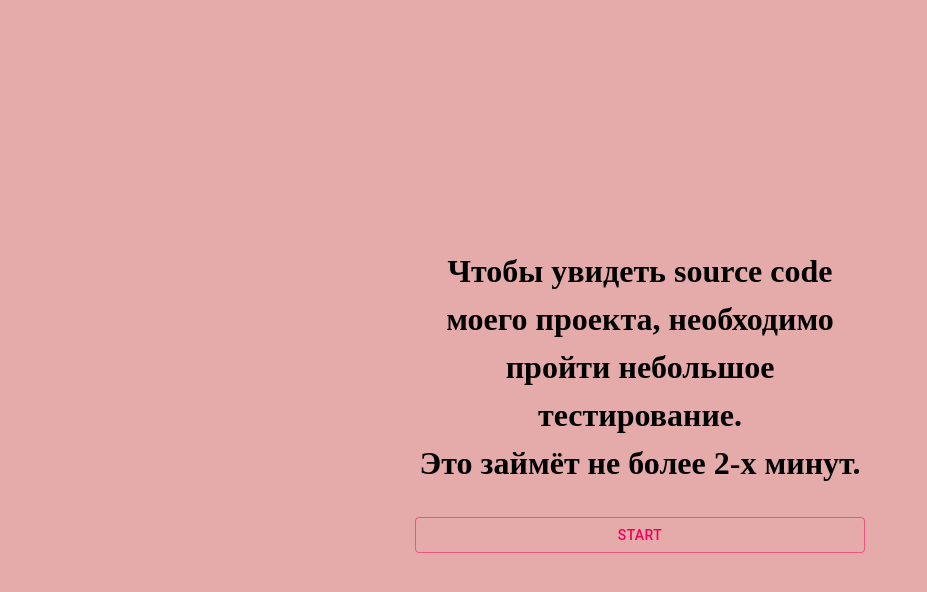
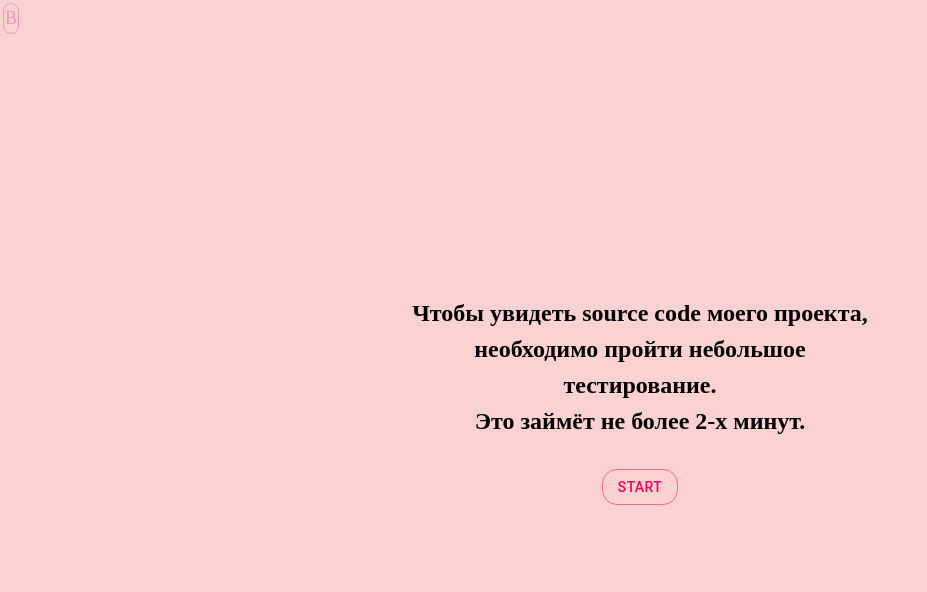
Before and after one commit to AlexandrKhom/movies_from_the_movies, a React (Create React App) app: page /test in a window 1280 px wide. Shown: the top 592 px of the page, without its empty margins (0-927 px from the left). Built offline with nearby package versions, Linux system fonts and the light colour scheme; what react-animations would draw is missing.

Commit message:
I hope that's all 2

```diff
--- a/src/components/CV/NewCV/CVmy.js
+++ b/src/components/CV/NewCV/CVmy.js
@@ -1,13 +1,13 @@
 import React from "react";
 import styles from './CVmy.module.css'
 import useSound from 'use-sound';
-import boom from './sound/alarm01.mp3';
+import phone from './sound/iphone.mp3'
 import styled, {keyframes} from 'styled-components';
 import {
     slideInDown, zoomIn, pulse, tada, zoomInDown,
     slideInLeft, slideInRight, slideInUp
 } from 'react-animations';
-
+import {Link} from "react-router-dom";
 
 
 export const SlideInLeft = styled.div`animation: 1s ${keyframes`${slideInLeft}`}`;
@@ -33,12 +33,13 @@ export const SlideInRight = styled.div`animation: 1s ${keyframes`${slideInRight}
 
 
 export function CVmy() {
-    const [play, {stop}] = useSound(boom);
+    const [play, {stop}] = useSound(phone);
 
 
     return (
         <div className={styles.wrapper}>
             <SlideInLeft className={styles.bottom}>
+                <Link to="/" className={styles.back}>B</Link>
                 <div onMouseEnter={() => play()} onMouseLeave={() => stop()}>
                     🔊
                     {/*<Sound/>*/}
@@ -201,7 +202,7 @@ export function CVmy() {
                                         <div>
                                             <a className={styles.refer2}
                                                target="_blank"
-                                               href="https://alexandrkhom.github.io"
+                                               href="https://max2020khom.github.io"
                                                rel="noreferrer">
                                                 https://alexandrkhom.github.io/movie</a>
                                             <br/>
--- a/src/components/CV/NewCV/CVmy.module.css
+++ b/src/components/CV/NewCV/CVmy.module.css
@@ -8,10 +8,7 @@
     width: 100%;
     min-width: 730px;
     min-height: 100vh;
-    /*display: grid;*/
     display: flex;
-    /*grid-template-columns: 1.8fr 6.4fr 1.8fr;*/
-    /*background: #2e2c33;*/
     background: #81c1f3;
     text-align: center;
 }
@@ -35,7 +32,6 @@
     padding: 10px;
     background: #285a8f;
     min-height: 25vh;
-    /*width: 1fr;*/
     display: grid;
     grid-template-columns: 6fr 4fr;
 }
@@ -83,33 +79,29 @@
     display: grid;
     min-height: 75vh;
     grid-template-columns: 1fr 1fr;
-    /*grid-template-rows: 28.3vh 28.3vh 28.3vh;*/
     grid-template-rows: repeat(3, 1fr);
     align-items: center;
     justify-content: space-between;
-    grid-column-gap: 2px;
 }
 
 .category {
-    margin-top: 2px;
+    margin: 1px;
     padding: 20px;
     display: grid;
-    /*background: dodgerblue;*/
     background: cornflowerblue;
     min-height: 226px;
     min-width: 430px;
+    border-radius: 1%;
 }
 
 .category2 {
     display: grid;
     grid-template-columns: 1fr 1fr;
-    /*justify-items: start;*/
 }
 
 .name {
     display: grid;
     justify-items: start;
-    /*grid-template-rows: 5fr;*/
     font-size: 17px;
     font-weight: bolder;
     padding-left: 15px;
@@ -125,3 +117,19 @@
     font-size: 17px;
     line-height: 1.4
 }
+
+.back {
+    position: fixed;
+    text-decoration: none;
+    color: rgba(58, 55, 55, 0.68);
+    font-size: large;
+    border: #3a3737 1px solid;
+    border-radius: 22px;
+    margin: 3px;
+    padding: 1px;
+}
+.back:hover {
+    /*border: #3f3030 1px solid;*/
+    border: #2d494b 1px solid;
+    color: #2d494b;
+}
--- a/src/components/Movie/Hide/Hide.module.css
+++ b/src/components/Movie/Hide/Hide.module.css
@@ -4,7 +4,7 @@
     justify-content: center;
     align-items: center;
     width: 100%;
-    height: 100vh;
+    height: 100%;
     z-index: 5;
     background-color: rgba(229, 15, 15, 0.3);
     backdrop-filter: blur(10px);
--- a/src/components/Movie/MovieInfo/MovieInfo.module.css
+++ b/src/components/Movie/MovieInfo/MovieInfo.module.css
@@ -1,7 +1,7 @@
 .wrapper {
     width: 80%;
     /*width: 100%;*/
-    min-width: 620px;
+    min-width: 420px;
     display: flex;
     /*flex-wrap: wrap;*/
     justify-content: center;
@@ -27,7 +27,7 @@ iframe {
 .wrapperImg {
     margin-top: 20px;
     min-width: 70px;
-    margin-left: 22px;
+    margin-left: 7%;
 }
 
 .vote {
@@ -58,7 +58,9 @@ iframe {
 
 .wrapperInfo {
     flex: 1;
-    padding: 10px 30px 30px;
+    /*padding: 10px 30px 30px;*/
+
+    margin: 5%;
     line-height: 1.6;
 }
 .filmTitle{
--- a/src/components/Test/Preview/Preview.js
+++ b/src/components/Test/Preview/Preview.js
@@ -6,10 +6,10 @@ export const Preview = ({ setStart }) => {
   return (
       <div className={styles.wrapper}>
         <div className={styles.block}>
-          <h1>Чтобы увидеть
-              source code
-              моего проекта, необходимо пройти небольшое тестирование. <br/>
-              Это займёт не более 2-х минут.</h1>
+          <h2>Чтобы увидеть
+              source code моего проекта,
+              необходимо пройти небольшое тестирование. <br/>
+              Это займёт не более 2-х минут.</h2>
           <Button onClick={() => setStart(true)} variant="outlined" color="secondary">Start</Button>
         </div>
       </div>
--- a/src/components/Test/Preview/Preview.module.css
+++ b/src/components/Test/Preview/Preview.module.css
@@ -5,16 +5,26 @@
     align-items: center;
     width: 100%;
     min-height: 100vh;
+    background-color: #fcd1d1;
 }
 
 .block {
     display: flex;
     flex-direction: column;
     text-align: center;
-    width: 450px;
-    padding: 50px 0;
+    /*min-height: 50%;*/
+    /*min-width: 70%;*/
+    align-items: center;
+    /*padding: 50px 0;*/
+
+    padding: 50px 50px;
+
 }
 
-.block > h1 {
+.block > h2 {
     margin-bottom: 30px;
+    max-width: 50%;
 }
+.block > button {
+    border-radius: 15px;
+}
--- a/src/components/Test/Questions/Questions.module.css
+++ b/src/components/Test/Questions/Questions.module.css
@@ -12,6 +12,23 @@
     text-align: center;
     text-shadow: 5px 6px 2px rgba(0,0,0,0.3);
 }
+
+.back {
+    position: fixed;
+    text-decoration: none;
+    color: rgba(58, 55, 55, 0.68);
+    font-size: large;
+    border: #3a3737 1px solid;
+    border-radius: 22px;
+    margin: 3px;
+    padding: 1px;
+}
+.back:hover {
+    /*border: #3f3030 1px solid;*/
+    border: #2d494b 1px solid;
+    color: #2d494b;
+}
+
 .linkToGitHub {
     display: flex;
     justify-content: center;
--- a/src/containers/TestPage/TestPage.js
+++ b/src/containers/TestPage/TestPage.js
@@ -1,7 +1,8 @@
-import {useEffect, useState} from "react";
+import React, {useEffect, useState} from "react";
 
 import styles from './TestPage.module.css';
 import { Preview, Questions, Timer } from "../../components";
+import {Link} from "react-router-dom";
 
 export const TestPage = () => {
   const [start, setStart] = useState(false);
@@ -16,6 +17,7 @@ export const TestPage = () => {
 
   return (
       <div className={`${styles.wrapper} ${success ? styles.green : styles.red}`}>
+          <Link to="/" className={styles.back}>B</Link>
         { !start && <Preview setStart={setStart}/> }
         { start && <Timer setStart={setStart} success={success}/> }
 
--- a/src/containers/TestPage/TestPage.module.css
+++ b/src/containers/TestPage/TestPage.module.css
@@ -8,3 +8,18 @@
 .red {
     background-color: #e5aaaa;
 }
+.back {
+    position: fixed;
+    text-decoration: none;
+    color: rgba(234, 125, 194, 0.7);
+    font-size: large;
+    border: rgba(234, 125, 194, 0.7) 1px solid;
+    border-radius: 22px;
+    margin: 3px;
+    padding: 1px;
+}
+.back:hover {
+    /*border: #3f3030 1px solid;*/
+    border: rgba(218, 101, 175, 0.7) 1px solid;
+    color: rgba(218, 101, 175, 0.7);
+}
```
